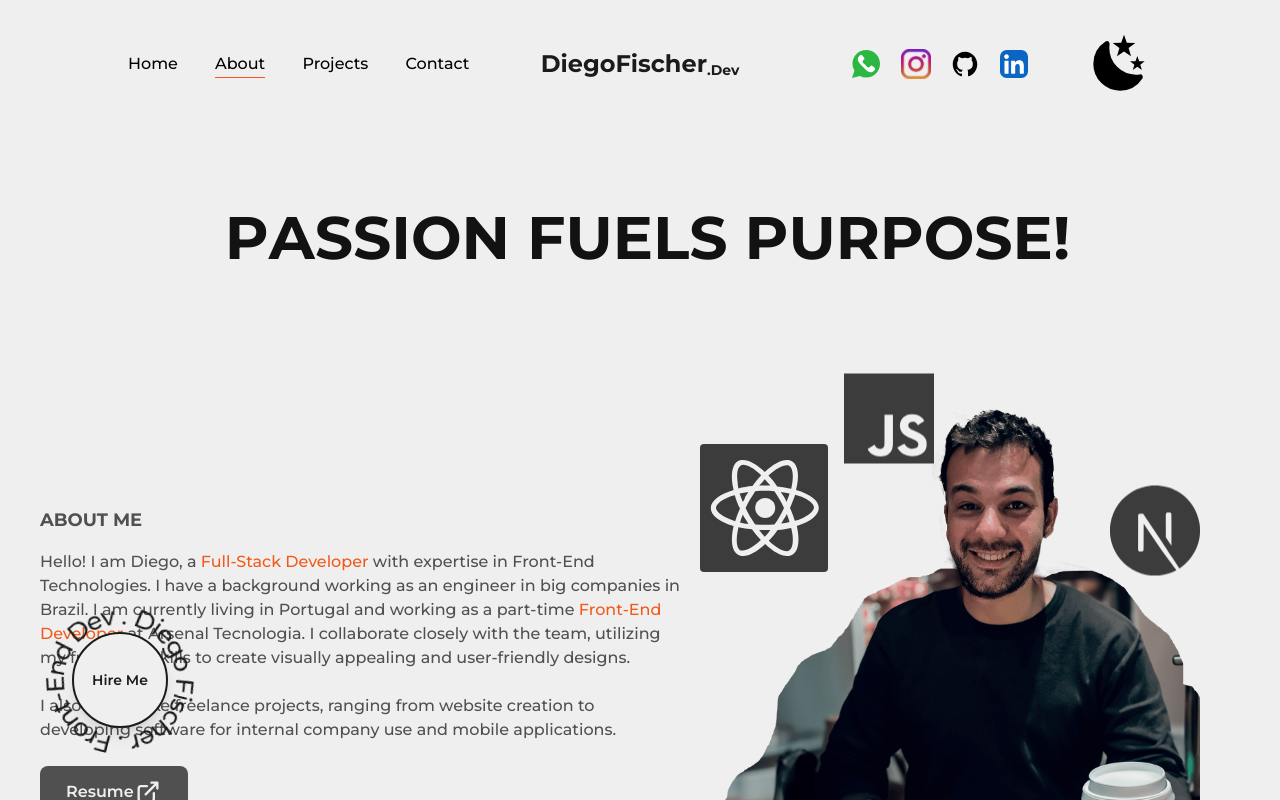
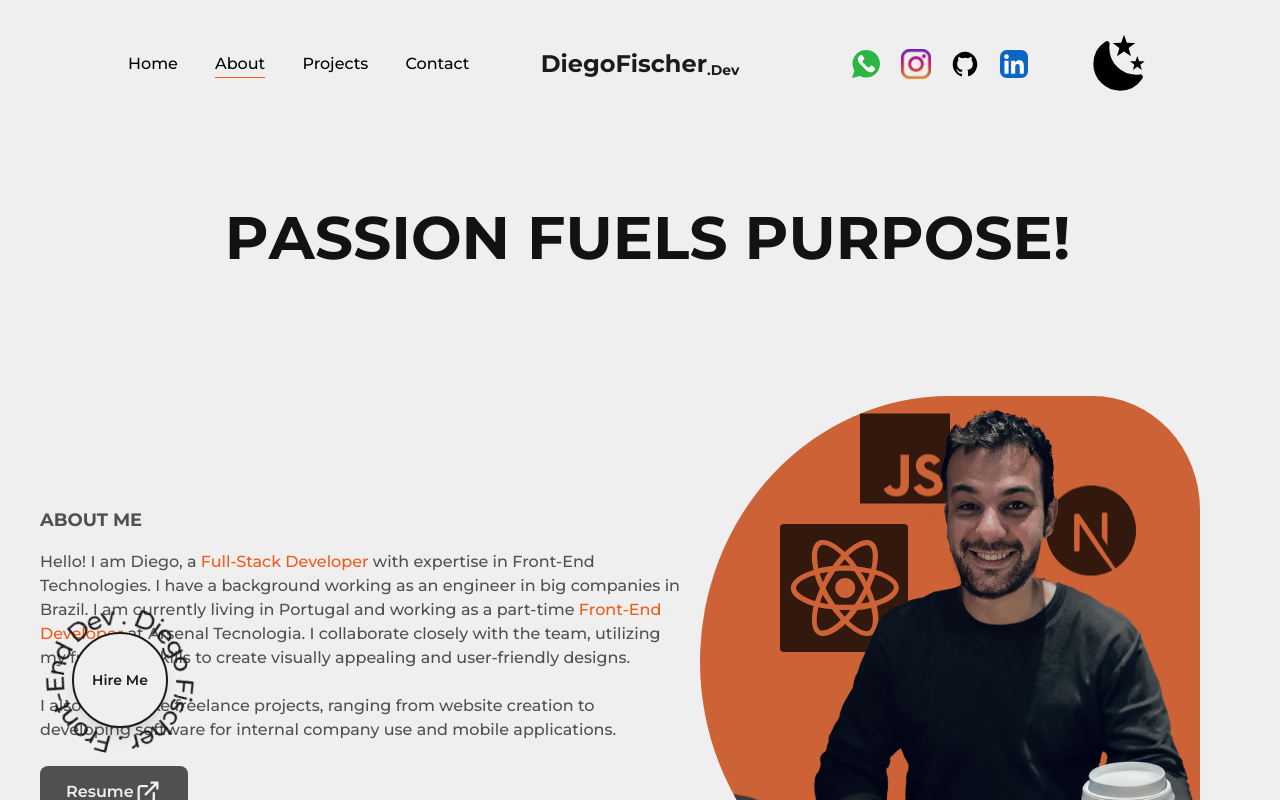
Before and after one commit to DiegoFischerDev/MyPotifolio-Next-Tailwind, a Next.js app: page /about in a window 1280 px wide. Shown: the top 800 px of the page. Built offline with nearby package versions, Linux system fonts and the light colour scheme.

Commit message:
@fix new about image

```diff
--- a/src/app/about/page.js
+++ b/src/app/about/page.js
@@ -1,7 +1,7 @@
 import AnimatedText from '@/components/AnimatedText';
 import Image from 'next/image';
 import React from 'react';
-import profileImg from "../../../public/images/about-picture-tyne.png"
+import profileImg from "../../../public/images/about-pic.png"
 import Skill from '@/components/Skill';
 import Experience from '@/components/Experience';
 import Education from '@/components/Education';
@@ -25,21 +25,21 @@ export default function about() {
 
       <div className='flex items-center w-full max-w-[1200px] desktop:flex-col mb-10'>
 
-        <div className='hidden desktop:inline grayscale-[30%] max-w-[500px] h-auto mr-10 desktop:mr-0 desktop:flex-col desktop:mb-10 relative'>
+        <div className='hidden desktop:inline grayscale-[30%] max-w-[500px] h-auto mr-10 desktop:mr-0 desktop:flex-col desktop:mb-10 relative bg-primary dark:bg-primaryDark rounded-[30%] rounded-s-[70%]'>
           <Image src={profileImg}
             alt='Diego Fischer Image'
-            className='rounded-lg'
+            className='rounded-[30%] rounded-s-[70%]'
             priority={true}
             sizes="(max-width: 768px) 100vw, (max-width: 1200px) 50vw, 33vw"
           />
 
 
           <div className='w-full flex items-center justify-between flex-wrap'>
-            <NextIcon className="w-[18%] dark:fill-light fill-black/75 animate-pulseThree absolute top-44 left-0 -z-10" />
-            <div className='dark:bg-light bg-black/75 rounded animate-pulseTwo absolute top-0 left-10 -z-10'>
-              <ReactIcon className="w-28 dark:fill-dark fill-light " />
+            <NextIcon className="w-[18%] dark:fill-light fill-black/75 animate-pulseThree absolute top-44 left-20 -z-10" />
+            <div className='dark:bg-light bg-black/75 rounded animate-pulseTwo absolute top-20 left-40 -z-10'>
+              <ReactIcon className="w-24 dark:fill-primaryDark fill-primary " />
             </div>
-            <JavascriptIcon className="w-[18%] dark:fill-light fill-black/75 animate-pulseOne absolute top-0 right-0 -z-10" />
+            <JavascriptIcon className="w-[18%] dark:fill-light fill-black/75 animate-pulseOne absolute top-28 right-16 -z-10" />
 
           </div>
         </div>
@@ -61,20 +61,20 @@ export default function about() {
 
         </div>
 
-        <div className='desktop:hidden grayscale-[30%] max-w-[500px] h-auto mr-10 desktop:mr-0 desktop:flex-col desktop:mb-10 relative'>
+        <div className='desktop:hidden grayscale-[30%] max-w-[500px] h-auto mr-10 desktop:mr-0 desktop:flex-col desktop:mb-10 relative bg-primary dark:bg-primaryDark rounded-[30%] rounded-s-[70%]'>
           <Image src={profileImg}
             alt='Diego Fischer Image'
-            className='rounded-lg'
+            className='rounded-[30%] rounded-s-[70%]'
             priority={true}
             sizes="(max-width: 768px) 100vw, (max-width: 1200px) 50vw, 33vw"
           />
 
           <div className='w-full flex items-center justify-between flex-wrap'>
-            <NextIcon className="w-[18%] dark:fill-light fill-black/75 animate-pulseOne absolute top-28 right-0 -z-10" />
-            <div className='dark:bg-light bg-black/75 rounded animate-pulseTwo absolute top-20 left-0 -z-10'>
-              <ReactIcon className="w-32 tablet:w-36 mobile:w-20 dark:fill-dark fill-light " />
+            <NextIcon className="w-[18%] dark:fill-light fill-black/75 animate-pulseOne absolute top-28 right-16 -z-10" />
+            <div className='dark:bg-light bg-black/75 rounded animate-pulseTwo absolute top-40 left-20 -z-10'>
+              <ReactIcon className="w-32 tablet:w-36 mobile:w-20 dark:fill-primaryDark fill-primary " />
             </div>
-            <JavascriptIcon className="w-[18%] dark:fill-light fill-black/75 animate-pulseThree absolute top-0 left-36 -z-10" />
+            <JavascriptIcon className="w-[18%] dark:fill-light fill-black/75 animate-pulseThree absolute top-10 left-40 -z-10" />
           </div>
         </div>
 
--- a/tailwind.config.js
+++ b/tailwind.config.js
@@ -18,9 +18,9 @@ module.exports = {
       },
       animation: {
         'spin-slow': 'spin 8s linear infinite',
-        'pulseOne': 'bounce 8s linear infinite',
-        'pulseTwo': 'bounce 6s linear infinite',
-        'pulseThree': 'bounce 10s linear infinite',
+        'pulseOne': 'bounce 16s linear infinite',
+        'pulseTwo': 'bounce 12s linear infinite',
+        'pulseThree': 'bounce 20s linear infinite',
       },
       backgroundImage: {
         circularLight:
```
Also changed, not shown: public/images/about-pic.png (added), public/images/about-picture-tyne.png (deleted).
